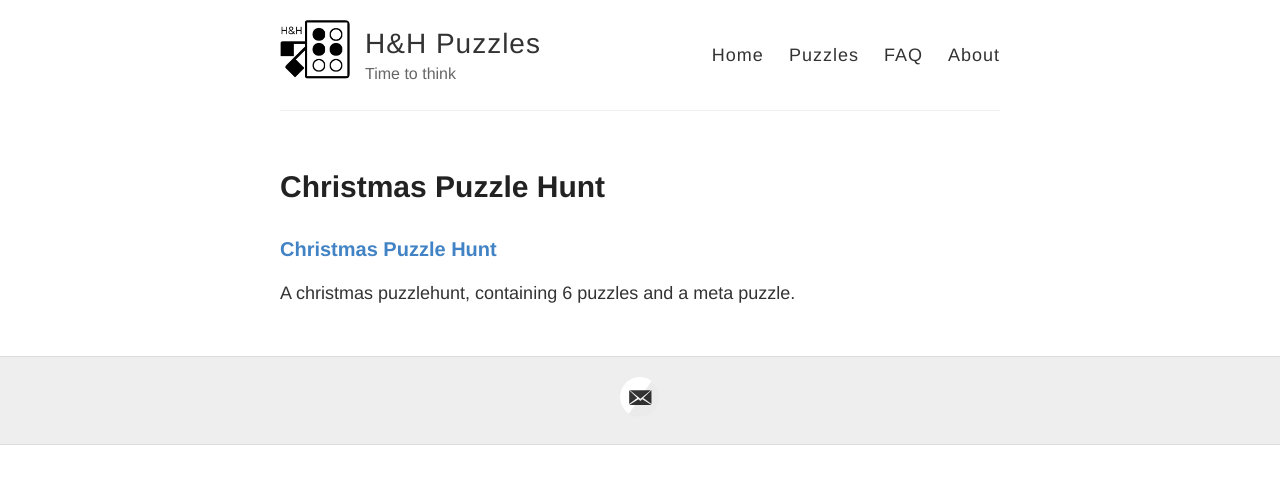
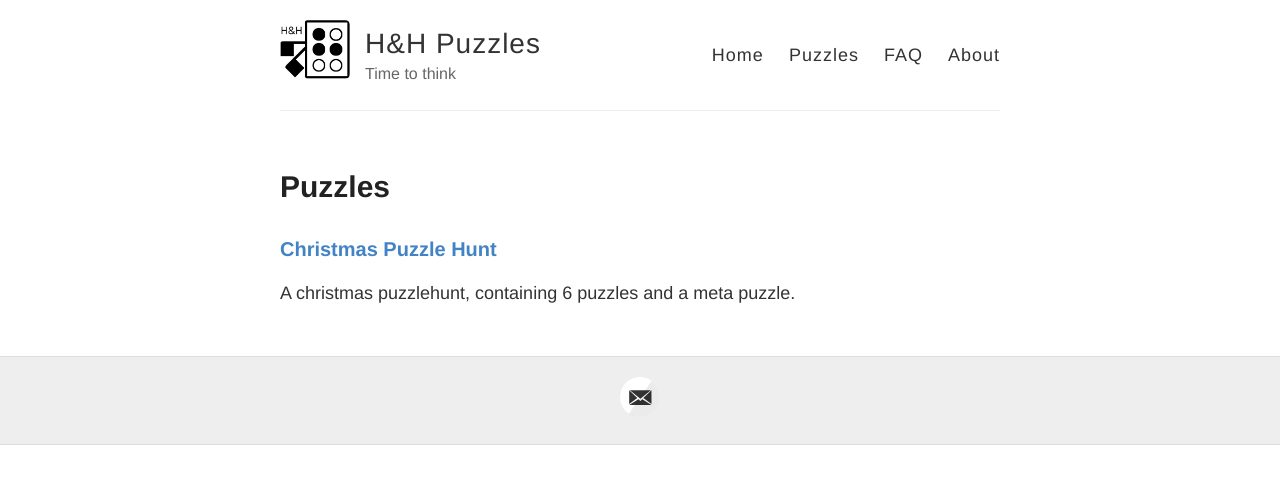
Before and after one commit to HandH-Puzzle/HandH-Puzzle.github.io, a Jekyll site: the page built from puzzles.md, in a window 1280 px wide. Shown: the top 484 px of the page. Built offline with Jekyll 4.4.1, drawn with Linux system fonts in a browser that asks for light colours; our own code applies the rules of GitHub Pages for plain Markdown files.

Commit message:
Update puzzles.md

```diff
--- a/puzzles.md
+++ b/puzzles.md
@@ -1,3 +1,10 @@
+---
+layout: page
+title: Puzzles
+permalink: /Puzzles/
+published: true
+---
+
 ### <a href="/Puzzles/20201205_Christmas" target="_top"> Christmas Puzzle Hunt </a>
 
 A christmas puzzlehunt, containing 6 puzzles and a meta puzzle.
```
